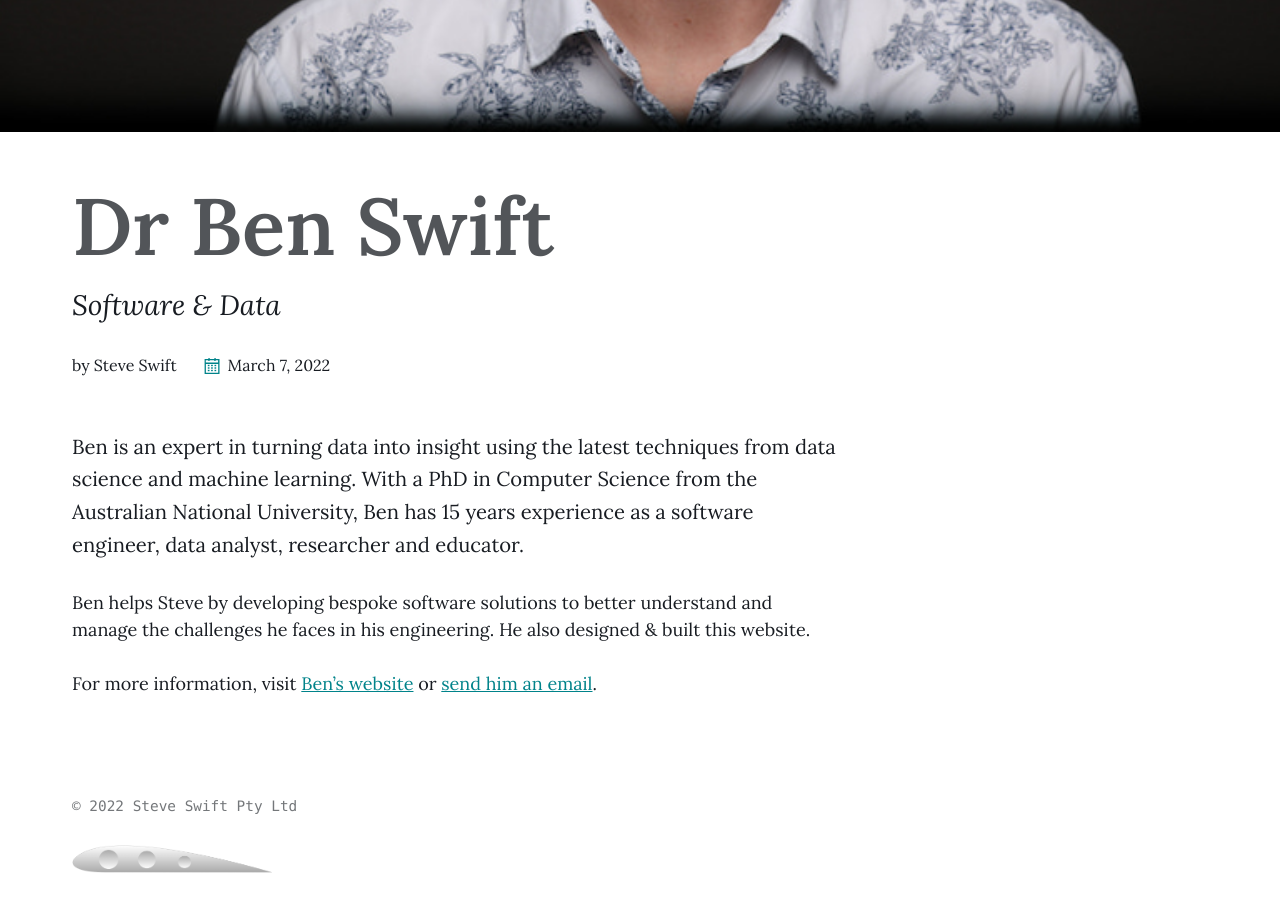
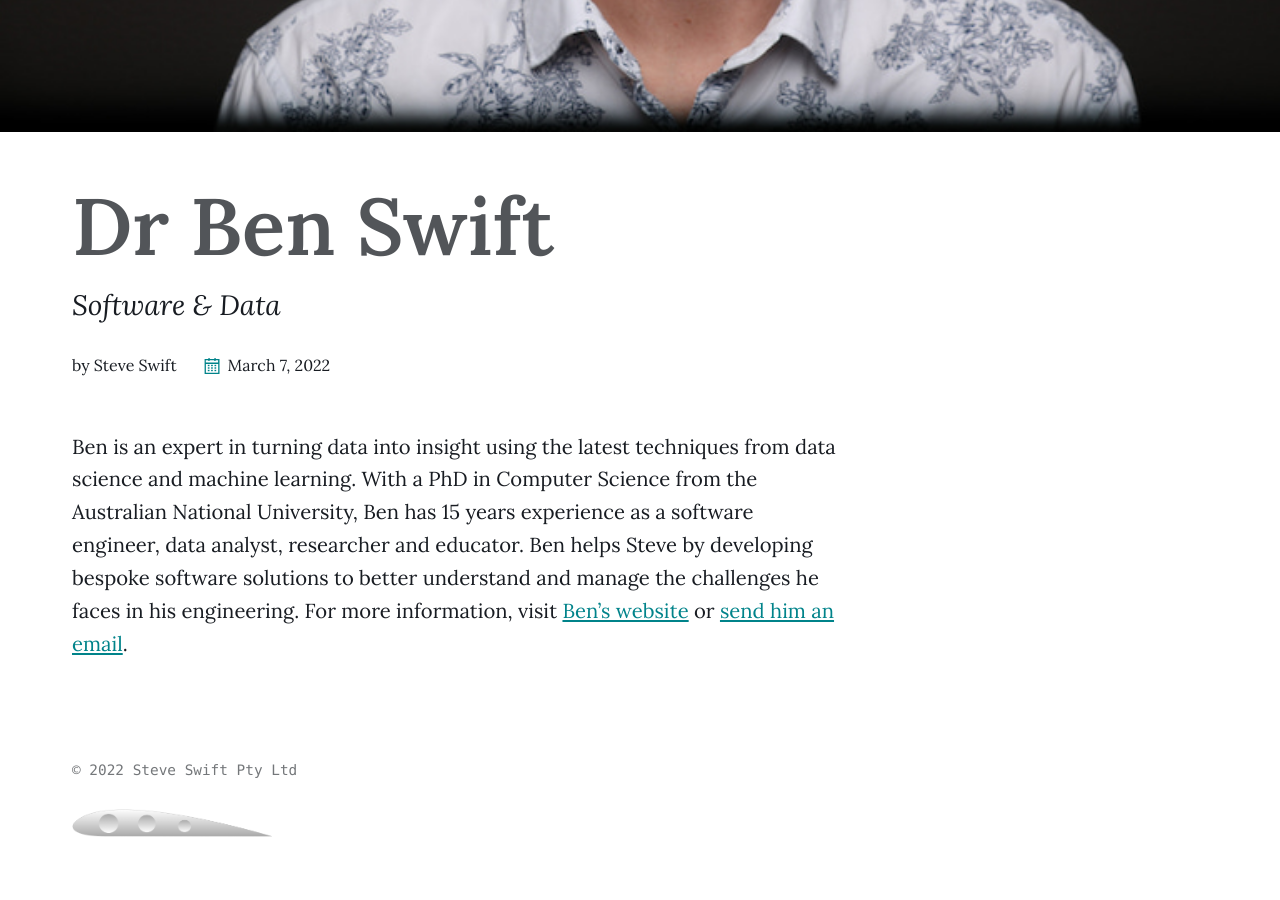
Before and after one commit to walknuts/steveswift.com.au, a Jekyll site: the page built from _people/03-ben-swift.md, in a window 1280 px wide and 900 px high, scrolled down 837 px. Built offline with Jekyll 4.4.1, drawn with Linux system fonts in a browser that asks for light colours; after the commit the page ends 1701 px from its top, so only the background shows below that.

Commit message:
tweak up Ben's info blurb

```diff
--- a/_people/03-ben-swift.md
+++ b/_people/03-ben-swift.md
@@ -10,11 +10,7 @@ permalink: /people/ben-swift/
 Ben is an expert in turning data into insight using the latest techniques from
 data science and machine learning. With a PhD in Computer Science from the
 Australian National University, Ben has 15 years experience as a software
-engineer, data analyst, researcher and educator.
-
-Ben helps Steve by developing bespoke software solutions to better understand
-and manage the challenges he faces in his engineering. He also designed & built
-this website.
-
-For more information, visit [Ben's website](https://benswift.me) or [send him an
-email](mailto:ben@benswift.me).
+engineer, data analyst, researcher and educator. Ben helps Steve by developing
+bespoke software solutions to better understand and manage the challenges he
+faces in his engineering. For more information, visit [Ben's
+website](https://benswift.me) or [send him an email](mailto:ben@benswift.me).
```
